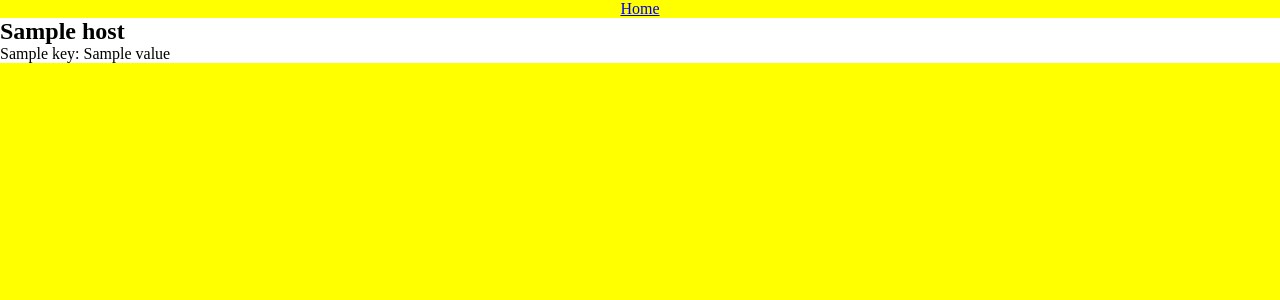
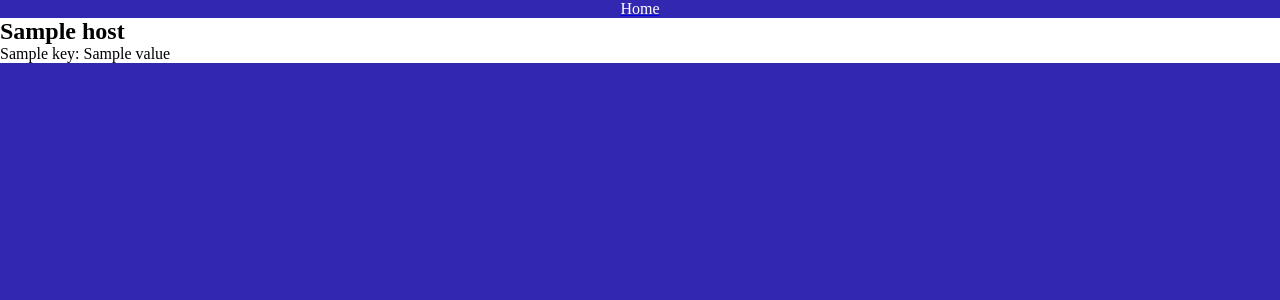
Before and after one commit to smarman85/guestBook, a Flask app: template app/templates/host.html in a window 1280 px wide. Shown: the top 300 px of the page. Run offline with Flask 2, Linux system fonts and the light colour scheme; the template is opened without the code that fills it: most values are stand-ins (such as "Sample title", 1, 10 or a date in 2020).

```diff
--- a/app/static/styles/main.css
+++ b/app/static/styles/main.css
@@ -7,12 +7,13 @@ nav {
 }
 ul li {
   display: inline;
+  color: #FFFFFF;
 }
 div {
   background-color: #FFFFFF;
 }
 body {
-  background-color: yellow;
+  background-color: #3127b0;
   width: 100%;
 }
 footer {
```
Also changed, not shown: 1 other file.
